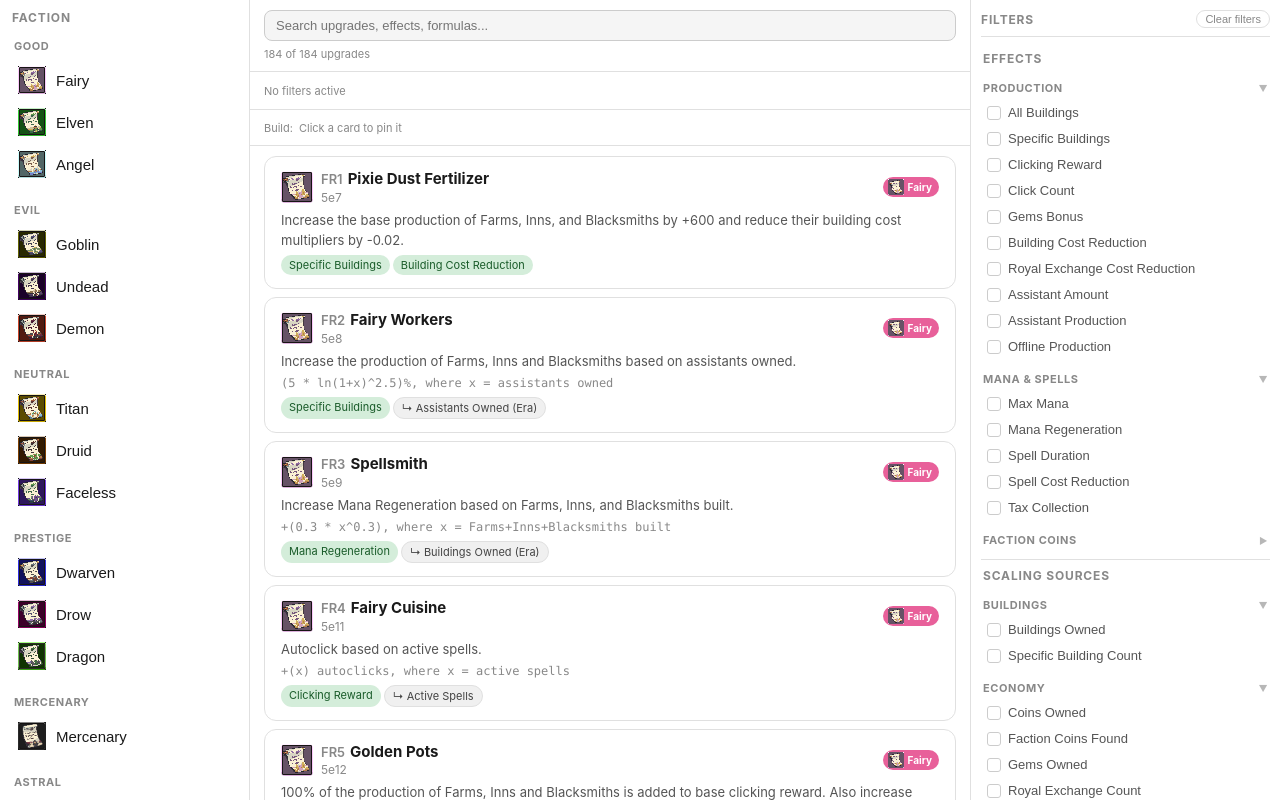
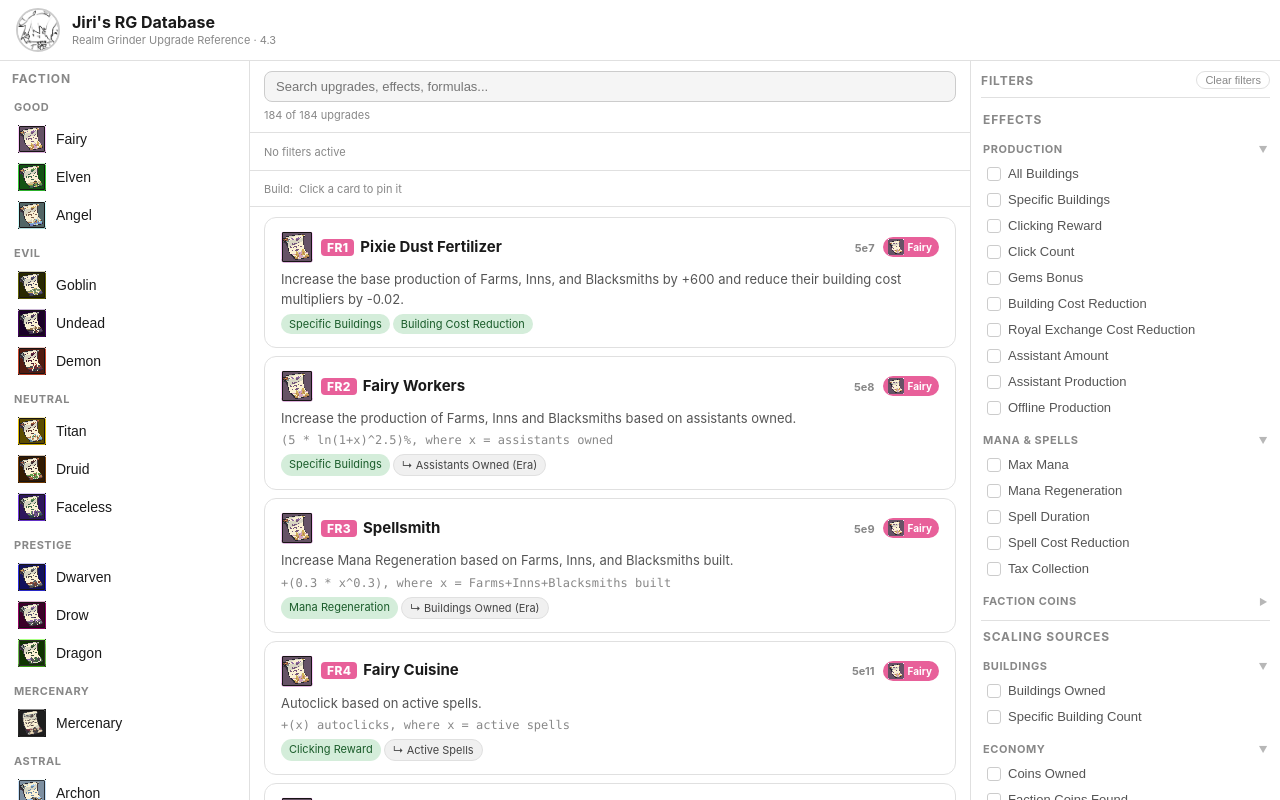
Before and after one commit to Jirikai/jiri-rg-database, a plain HTML site: page index.html in a window 1280 px wide. Drawn offline with Linux system fonts and the light colour scheme.

Commit message:
Self shilling + UI adjustments

```diff
--- a/index.html
+++ b/index.html
@@ -24,8 +24,13 @@
   --accent:#5b9bd5;
 }}
 html,body{height:100%;overflow:hidden}
-body{font-family:-apple-system,BlinkMacSystemFont,'Segoe UI',sans-serif;font-size:14px;color:var(--text);background:var(--bg)}
-#app{display:grid;grid-template-columns:250px 1fr 310px;height:100vh;min-height:0}
+body{font-family:-apple-system,BlinkMacSystemFont,'Segoe UI',sans-serif;font-size:14px;color:var(--text);background:var(--bg);display:flex;flex-direction:column}
+#site-header{display:flex;align-items:center;gap:12px;padding:8px 16px;border-bottom:1px solid var(--border);flex-shrink:0;background:var(--bg)}
+#header-avatar{width:44px;height:44px;border-radius:50%;object-fit:cover;border:2px solid var(--border2);flex-shrink:0}
+#header-title{font-size:16px;font-weight:700;color:var(--text);line-height:1.2}
+#header-sub{font-size:11px;color:var(--text3);margin-top:1px}
+body{display:flex;flex-direction:column}
+#app{display:grid;grid-template-columns:250px 1fr 310px;flex:1;min-height:0}
 .panel{border-right:1px solid var(--border);display:flex;flex-direction:column;min-height:0;background:var(--bg)}
 .panel.right{border-right:none;border-left:1px solid var(--border)}
 .panel-inner{flex:1;overflow-y:auto;padding:10px 10px 16px}
@@ -52,17 +57,18 @@ body{font-family:-apple-system,BlinkMacSystemFont,'Segoe UI',sans-serif;font-siz
 .card{background:var(--bg);border:1px solid var(--border);border-radius:var(--radius-lg);padding:13px 16px;cursor:pointer;transition:border-color .12s;flex-shrink:0}
 .card:hover{border-color:var(--border2)}
 .card.pinned{border-left-width:3px}
-.card-header{display:flex;align-items:center;gap:8px;margin-bottom:5px}
+.card-header{display:flex;align-items:center;gap:8px;margin-bottom:6px}
 .card-icon{width:32px;height:32px;border-radius:4px;object-fit:contain;flex-shrink:0;image-rendering:pixelated}
 .card-icon-fb{width:32px;height:32px;border-radius:4px;flex-shrink:0}
 .card-title-block{flex:1;min-width:0;display:flex;flex-direction:column;gap:1px}
-.card-id-name{font-weight:700;font-size:15px;line-height:1.25}
-.card-id-part{color:var(--text3);font-weight:600;margin-right:5px;font-size:13px}
-.card-meta{display:flex;align-items:center;gap:6px;flex-wrap:wrap}
-.card-cost{font-size:12px;color:var(--text3)}
+.card-id-name{font-weight:700;font-size:15px;line-height:1.25;display:flex;align-items:baseline;gap:6px;flex:1;min-width:0}
+.card-id-part{font-weight:800;font-size:12px;padding:1px 6px;border-radius:4px;white-space:nowrap;flex-shrink:0;letter-spacing:.03em}
+.card-meta{display:none}
+.card-cost{font-size:11px;color:var(--text3);margin-left:auto;white-space:nowrap;flex-shrink:0}
 .card-cat{font-size:10px;color:var(--text3)}
 .faction-badge{font-size:10px;padding:2px 7px 2px 5px;border-radius:20px;font-weight:700;white-space:nowrap;flex-shrink:0;display:flex;align-items:center;gap:4px}
 .faction-badge img{width:16px;height:16px;object-fit:contain;image-rendering:pixelated}
+.card-name-text{font-weight:700;flex:1;min-width:0;white-space:nowrap;overflow:hidden;text-overflow:ellipsis}
 .card-effect{font-size:13px;color:var(--text2);line-height:1.55;margin-bottom:5px}
 .card-formula{font-size:12px;color:var(--text3);font-family:'SF Mono',Consolas,monospace;margin-bottom:7px;word-break:break-word}
 .card-tags{display:flex;flex-wrap:wrap;gap:3px}
@@ -70,9 +76,9 @@ body{font-family:-apple-system,BlinkMacSystemFont,'Segoe UI',sans-serif;font-siz
 .tag-effect{background:var(--tag-effect-bg);color:var(--tag-effect-text)}
 .tag-scale{background:var(--tag-scale-bg);color:var(--tag-scale-text);border:1px solid var(--border)}
 .no-results{text-align:center;color:var(--text3);font-size:13px;padding:48px 20px;line-height:1.8}
-.faction-group{margin-bottom:14px}
+.faction-group{margin-bottom:8px}
 .faction-group-lbl{font-size:11px;font-weight:700;color:var(--text3);padding:4px 4px 2px;margin-bottom:4px;text-transform:uppercase;letter-spacing:.05em}
-.faction-btn{display:flex;align-items:center;gap:10px;width:100%;padding:7px 8px;border-radius:var(--radius);border:none;background:transparent;cursor:pointer;font-size:15px;color:var(--text);text-align:left}
+.faction-btn{display:flex;align-items:center;gap:10px;width:100%;padding:5px 8px;border-radius:var(--radius);border:none;background:transparent;cursor:pointer;font-size:14px;color:var(--text);text-align:left}
 .faction-btn:hover{background:var(--bg2)}
 .faction-btn.active{background:var(--bg3);font-weight:600}
 .faction-btn-icon{width:28px;height:28px;object-fit:contain;flex-shrink:0;image-rendering:pixelated}
@@ -102,6 +108,13 @@ body{font-family:-apple-system,BlinkMacSystemFont,'Segoe UI',sans-serif;font-siz
 </style>
 </head>
 <body>
+<header id="site-header">
+  <img src="avatar.png" alt="Jiri" id="header-avatar">
+  <div id="header-text">
+    <div id="header-title">Jiri's RG Database</div>
+    <div id="header-sub">Realm Grinder Upgrade Reference · 4.3</div>
+  </div>
+</header>
 <div id="app">
   <div class="panel">
     <div class="panel-inner">
@@ -309,10 +322,10 @@ function buildCards(filtered){
       <div class="card-header">
         ${iconHtml}
         <div class="card-title-block">
-          <div class="card-id-name"><span class="card-id-part">${u.id}</span>${u.name}</div>
-          <div class="card-meta">
+          <div class="card-id-name">
+            <span class="card-id-part" style="background:${c.bg};color:${c.text}">${u.id}</span>
+            <span class="card-name-text">${u.name}</span>
             ${u.cost?`<span class="card-cost">${u.cost}</span>`:''}
-            ${u.category?`<span class="card-cat">${u.category}</span>`:''}
           </div>
         </div>
         <span class="faction-badge" style="background:${c.bg};color:${c.text}">${badgeIconHtml}${u.faction}</span>
```
Also changed, not shown: avatar.png (added).
